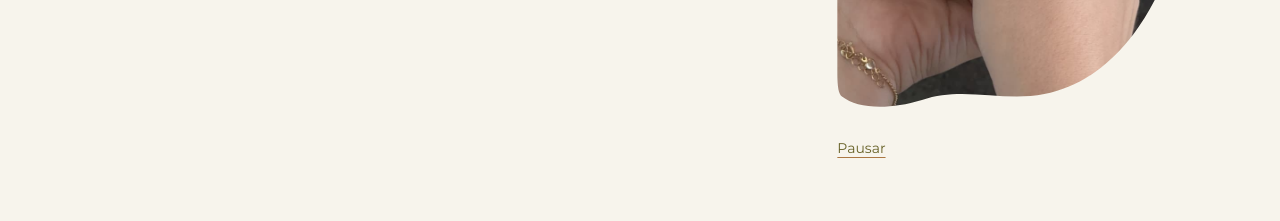
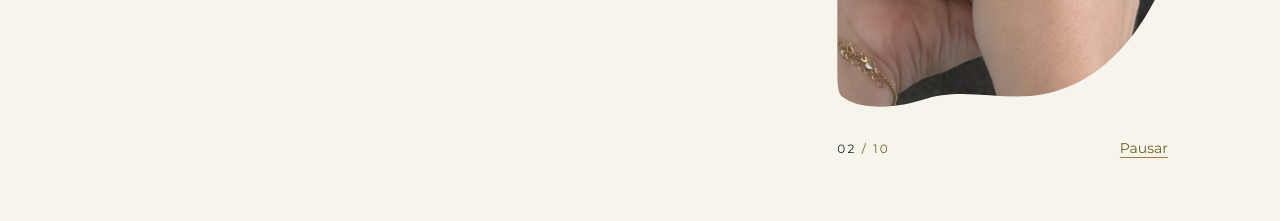
Before and after one commit to douglasjtds/alando-digital-lp, a Next.js app: page / in a window 1280 px wide. Shown: the part 5820-6041 px from the top of the page. Built offline with nearby package versions, Linux system fonts and the light colour scheme; no server answers; a web font is replaced by a local one.

Commit message:
feat(servicos): contador de quadros na sequencia de captacao

```diff
--- a/instructions/DESIGN-GUIDELINES.md
+++ b/instructions/DESIGN-GUIDELINES.md
@@ -601,8 +601,25 @@ qualquer carrossel, e adotá-lo seria desviar em dois eixos em vez de um.
 4. **`prefers-reduced-motion: reduce` desliga por completo**, e sobra o quadro em repouso, estático
    e inteiro.
 
+**O contador, e por que ele não é bolinha.** Abaixo da foto, ao lado do botão, um rótulo
+`01 / 10` diz que existem outras fotos **antes de qualquer movimento**. Sem ele, nos primeiros
+3,4 s o bloco é indistinguível de uma foto estática, e o botão sozinho avisa que algo se move sem
+avisar que há mais o que ver.
+
+Como o botão, ele **não sai no HTML do servidor**: os dois só existem depois que a hidratação
+confirma que a sequência vai rodar. Sem JS não há sequência, e prometer dez fotos que não chegam
+é pior do que não prometer. A seção fica bem abaixo da dobra, então na prática ninguém vê a falta.
+
+⚠️ **Fileira de pontos está proibida aqui**, é a assinatura de carrossel que a §2.5 veta. O que
+entra no lugar é o rótulo em **caixa alta com tracking largo** (§4), com numeração de zero à
+esquerda, que nesta seção é a convenção do próprio ofício: claquete numera take. Número corrente
+em `ancora` (13,27:1), total em `tinta-suave` (5,76:1). Ele vira no **fim** da varredura: anuncia o
+quadro que chegou, nunca o que está chegando.
+
 **Acessibilidade:** o quadro em repouso carrega o `alt` real, os outros nove são `alt=""` e
-`aria-hidden`. É a regra da `FaixaRepetida` (§6) aplicada aqui pelo mesmo motivo.
+`aria-hidden`, e **o contador também é `aria-hidden`**. É a regra da `FaixaRepetida` (§6) aplicada
+aqui pelo mesmo motivo: anunciar "1 de 10" a quem recebe um `alt` só é prometer nove coisas que a
+pessoa não alcança.
 
 ---
 
--- a/src/components/motion/SequenciaDeQuadros.tsx
+++ b/src/components/motion/SequenciaDeQuadros.tsx
@@ -327,9 +327,53 @@ export function SequenciaDeQuadros({
         ))}
       </div>
 
-      {/* O controle da WCAG 2.2.2. Só existe se houver sequência para parar:
-          com movimento reduzido, ou sem quadros, não há o que pausar. */}
+      {/* A linha de controle. Só existe se houver sequência: com movimento
+          reduzido, ou sem quadros, não há nem o que contar nem o que pausar. */}
       {sequenciaLigada && (
+        <div className="mt-4 flex items-center justify-between gap-4">
+          {/* ── O CONTADOR, e ele resolve um buraco real ────────────────────
+              Sem ele, nos primeiros 3,4 s o bloco é indistinguível de uma foto
+              estática: a única pista de que ali tem mais coisa era o botão
+              "Pausar", que diz que algo se move e não diz que existem outras
+              fotos. O `/ 10` diz, antes de qualquer movimento.
+
+              ⚠️ Ele NÃO sai no HTML do servidor, e isso é correto, não defeito:
+              o `usePrefersReducedMotion` devolve `true` no servidor de
+              propósito, então a linha inteira só existe depois que a hidratação
+              confirma que a sequência vai mesmo rodar. Sem JS não há sequência,
+              e um `/ 10` ali prometeria nove fotos que nunca chegam, do mesmo
+              jeito que um botão de pausa sem nada para pausar. Na prática o
+              visitante nunca vê a falta: a seção está bem abaixo da dobra.
+
+              ⚠️ NÃO são bolinhas. Fileira de pontos embaixo da imagem é A
+              assinatura de carrossel, e o §2.5 proíbe justamente esse tipo de
+              chrome. O que entra no lugar é o rótulo em caixa alta com tracking
+              largo, que é traço registrado do deck (§4), e numeração com zero à
+              esquerda, que na seção de vídeo é a convenção do próprio ofício:
+              claquete numera take.
+
+              A hierarquia dentro dos sete caracteres é o que faz ele ler como
+              desenhado e não como padrão: o número corrente em `ancora`
+              (13,27:1) é o valor vivo, e o total em `tinta-suave` (5,76:1) é a
+              escala fixa.
+
+              O número vira no FIM da varredura, não no começo, porque quem
+              manda é o `indiceVisivel`: o contador anuncia o quadro que
+              chegou, nunca o que ainda está chegando.
+
+              `aria-hidden` pela mesma razão que os nove quadros são: anunciar
+              "1 de 10" a quem tem um `alt` só é prometer nove coisas que a
+              pessoa não alcança. Quem lê a página com leitor de tela recebe
+              uma foto descrita, que é a verdade dela. */}
+          <p aria-hidden="true" className="eyebrow text-tinta-suave">
+            <span className="text-ancora">
+              {String(indiceVisivel + 1).padStart(2, "0")}
+            </span>
+            {" / "}
+            {String(total).padStart(2, "0")}
+          </p>
+
+          {/* O controle da WCAG 2.2.2. */}
           <button
             type="button"
             onClick={alternarPausa}
@@ -340,7 +384,7 @@ export function SequenciaDeQuadros({
                 : rotulos.pausarDescricao
             }
             className={cn(
-            "mt-4 inline-flex min-h-11 items-center",
+              "inline-flex min-h-11 items-center",
               "caption font-ui text-tinta-suave",
               "underline decoration-acento underline-offset-4",
               "transition-colors hover:text-acento-texto",
@@ -349,6 +393,7 @@ export function SequenciaDeQuadros({
           >
             {pausadoPelaPessoa ? rotulos.retomar : rotulos.pausar}
           </button>
+        </div>
       )}
     </div>
   );
```
Lines whose indentation alone changed are shown as unchanged.
